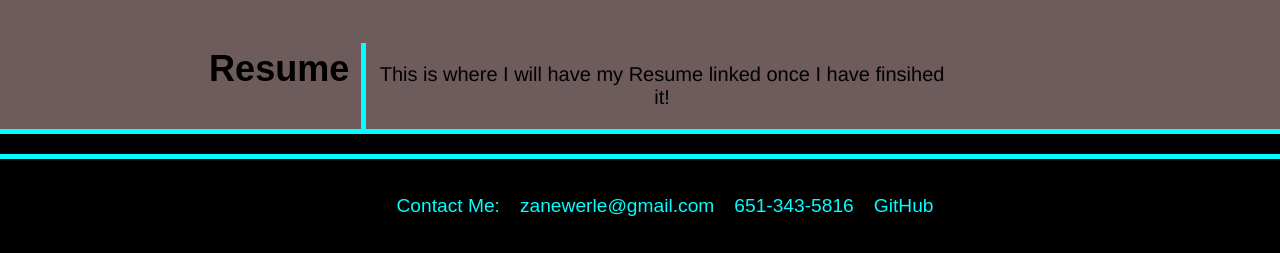
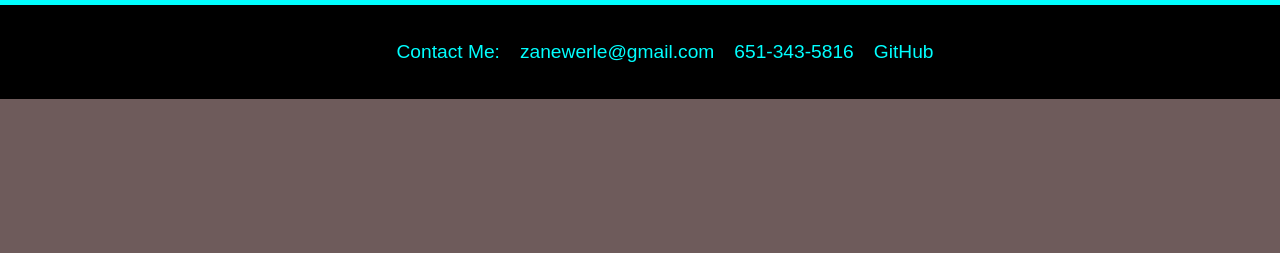
Before and after one commit to Bidoofs-Dad/Bidoofs-Dads-Portfolio, a plain HTML site: page index.html in a window 1280 px wide. Shown: the part 2202-2455 px from the top of the page. After the commit the page ends 2301 px from the top, so only its background shows below. Drawn offline with Linux system fonts and the light colour scheme.

Commit message:
Updated the page to instead of having a Resume section, the 'Resume' button will bring you to a Google Docs page with my Resume instead. (The Resume defintely need updating) on top of that, I deleted the 'Resume' tags from the CSS and edited the README to delete an issue I had in there before, regarding the 'Resume' section.

```diff
--- a/assets/css/style.css
+++ b/assets/css/style.css
@@ -165,23 +165,6 @@ header {
   box-shadow: none;
   }
 
-  .Resume {
-    display: flex;
-    align-items: baseline;
-    padding-left: 6%;
-  }
-
-  .Resume h2 {
-    justify-content: flex-end;
-    text-align: end;
-    padding-left: 10%;
-    font-size: 225%;
-    font-family: var(--Arial);
-  }
-
-  .Resume p {
-    text-align: center;
-  }
 
   p {
     font-size: 20px;
--- a/index.html
+++ b/index.html
@@ -16,7 +16,7 @@
         <ul>
             <li><a href="#About-Me">About Me</a></li>
             <li><a href="#Work">Work</a></li>
-            <li><a href="#Resume">Resume</a></li>
+            <li><a href="https://docs.google.com/document/d/1ykiAS1hmXJ0LGB7PbUf4VaJeHnpgB4lYJ29UVa7nOgo/edit?usp=sharing">Resume</a></li>
             <li><a href="#Contact-Me">Contact Me</a></li>
         </ul>
     </header>
@@ -114,23 +114,6 @@
             </div>
         </section>
 
-        <br>
-
-        <section id="Resume" class="Resume">
-            <h2><span>]</span>Resume</h2>
-            <div class="verticalLine">
-                <p>
-                    This is where I will have my Resume linked once I have finsihed it!
-                </p>
-            </div>
-        </section>
-
-        <footer>
-
-        </footer>
-
-
-
     </main>
 
     <footer id="Contact-Me">
```
Also changed, not shown: 1 other file.
